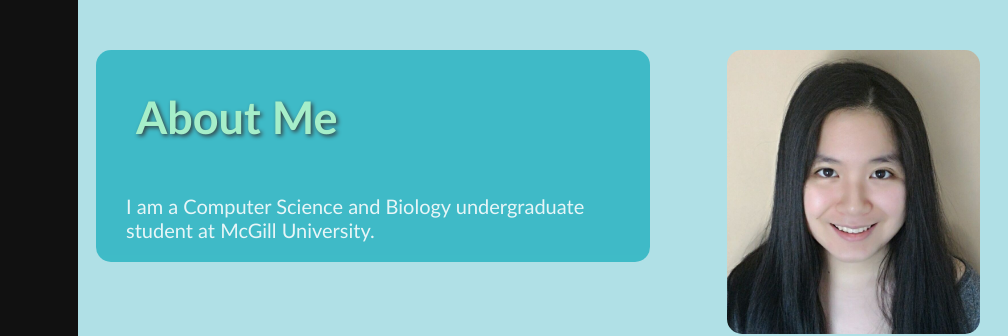
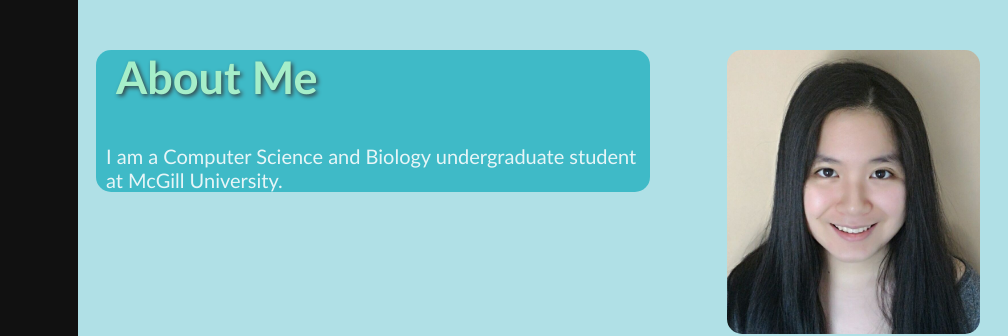
Before and after one commit to wanchunsu/wanchunsu.github.io, a plain HTML site: page aboutme.html in a window 1280 px wide. Shown: the top 336 px of the page, 272-1280 px from the left. Drawn offline with Linux system fonts and the light colour scheme.

Commit message:
Update aboutme.html

```diff
--- a/aboutme.html
+++ b/aboutme.html
@@ -70,7 +70,7 @@
 				margin-left:360px;
 				margin-right:350px;
 
-				padding:10px 10px 20px 20px;
+
 
 
 			}
@@ -79,7 +79,7 @@
 
 				position:relative;
 				text-shadow: 2px 2px 4px #000000;
-				padding:0px 200px 20px 20px;
+				padding:0px 200px 10px 20px;
 			}
 
 
```
